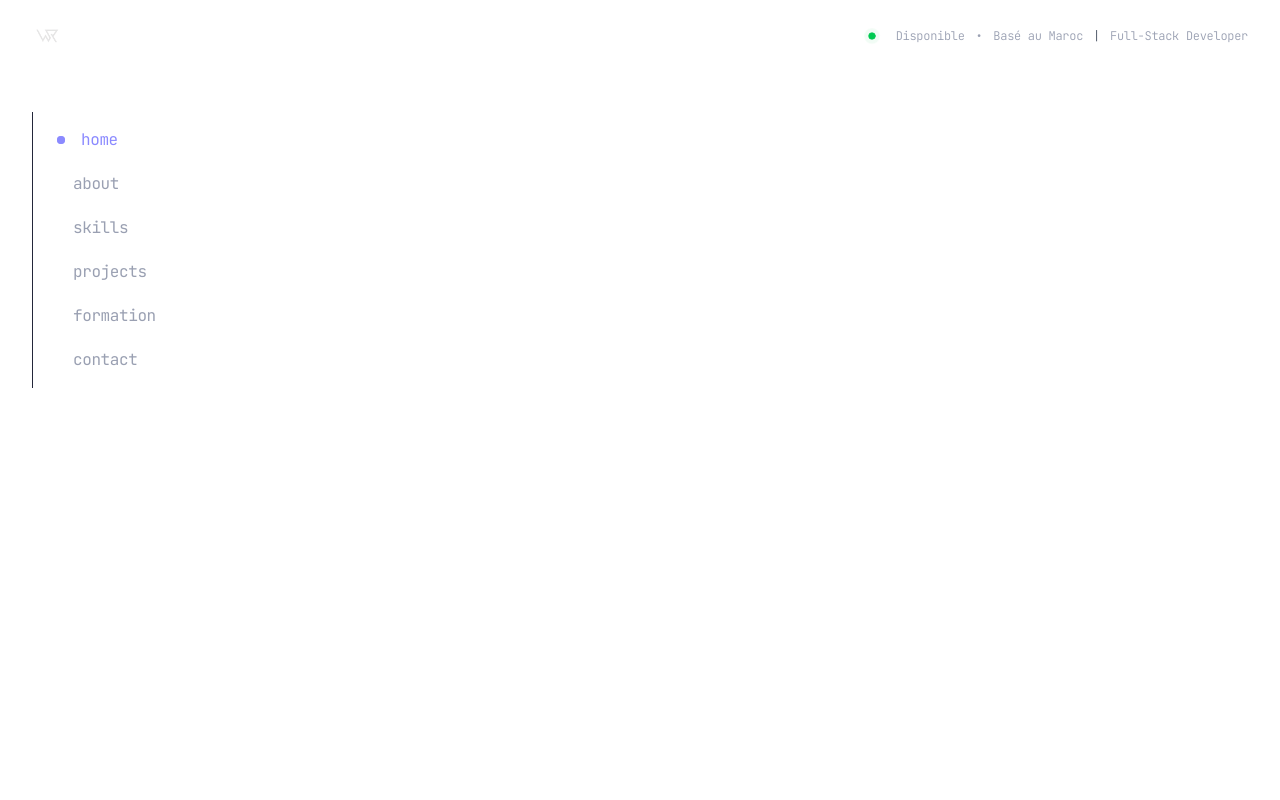
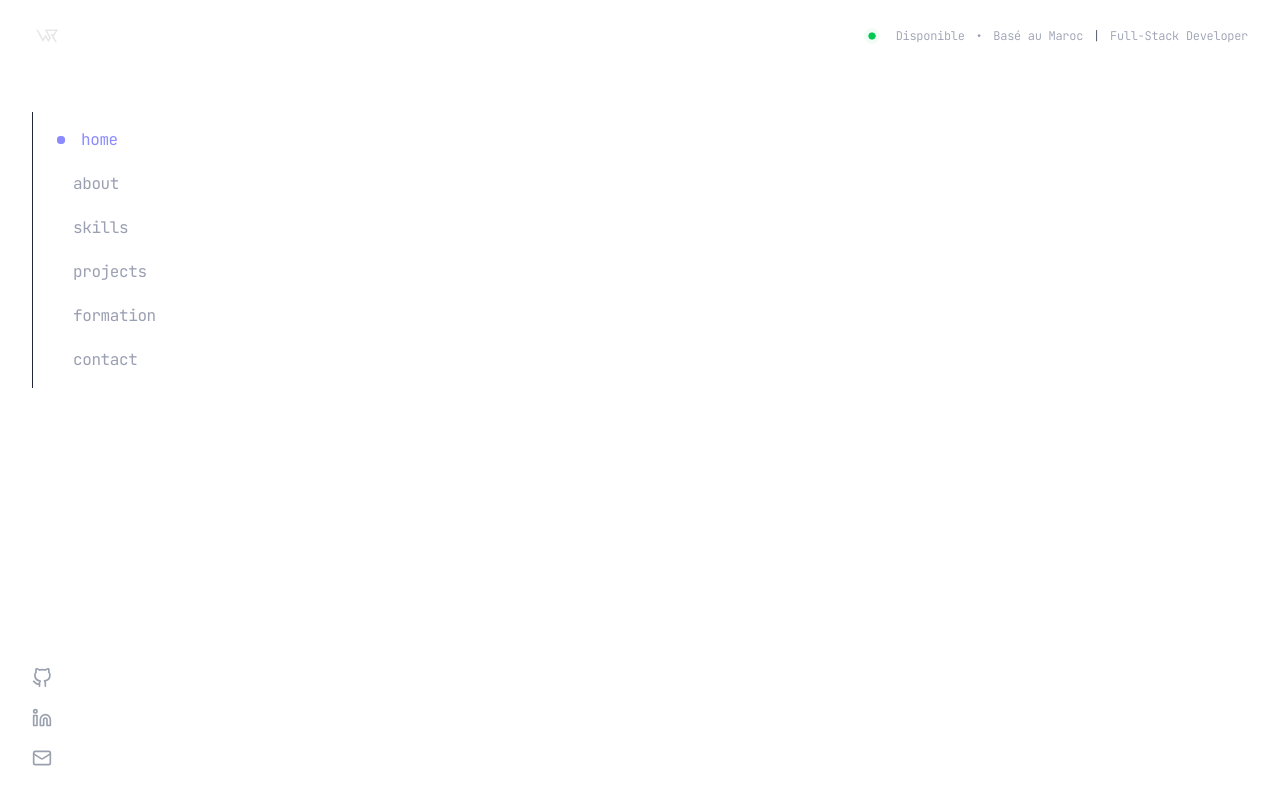
Before and after one commit to wassim-rifi-dev/portfolio, a Next.js app: page / in a window 1280 px wide. Built offline with nearby package versions, Linux system fonts and the light colour scheme.

Commit message:
feat: add social links to SideBar component with navigation

```diff
--- a/src/components/layout/SideBar.tsx
+++ b/src/components/layout/SideBar.tsx
@@ -2,6 +2,9 @@
 
 import { jetbrainsMono } from "@/app/layout";
 import { useState } from "react";
+import { Mail } from "lucide-react";
+import { FiGithub, FiLinkedin } from "react-icons/fi";
+import Link from "next/link";
 
 const sections = [
     { name: "home", href:"#" },
@@ -10,6 +13,12 @@ const sections = [
     { name: "projects", href:"#projects" },
     { name: "formation", href:"#formation" },
     { name: "contact", href:"#contact" },
+];
+
+const links = [
+    { href: "https://github.com/wassim-rifi-dev", label: "GitHub", Icon: FiGithub },
+    { href: "https://www.linkedin.com/in/wassim-rifi-0b842839a/", label: "LinkedIn", Icon: FiLinkedin },
+    { href: "mailto:wassimrifi.dev@gmail.com", label: "Email", Icon: Mail },
 ];
 
 export default function SideBar() {
@@ -51,6 +60,25 @@ export default function SideBar() {
                     })}
                 </ul>
             </nav>
+
+            <div className="flex justify-start">
+                <div className="flex flex-col items-center gap-5">
+                    {links.map(({ href, label, Icon }) => (
+                        <Link
+                            key={label}
+                            href={href}
+                            target={href.startsWith("http") ? "_blank" : undefined}
+                            rel="noopener noreferrer"
+                            aria-label={label}
+                            className="text-gray-400 transition-colors hover:text-white"
+                        >
+                            <Icon className="h-5 w-5" strokeWidth={2} />
+                        </Link>
+                    ))}
+                </div>
+
+                <div></div>
+            </div>
         </aside>
     )
 }
```
